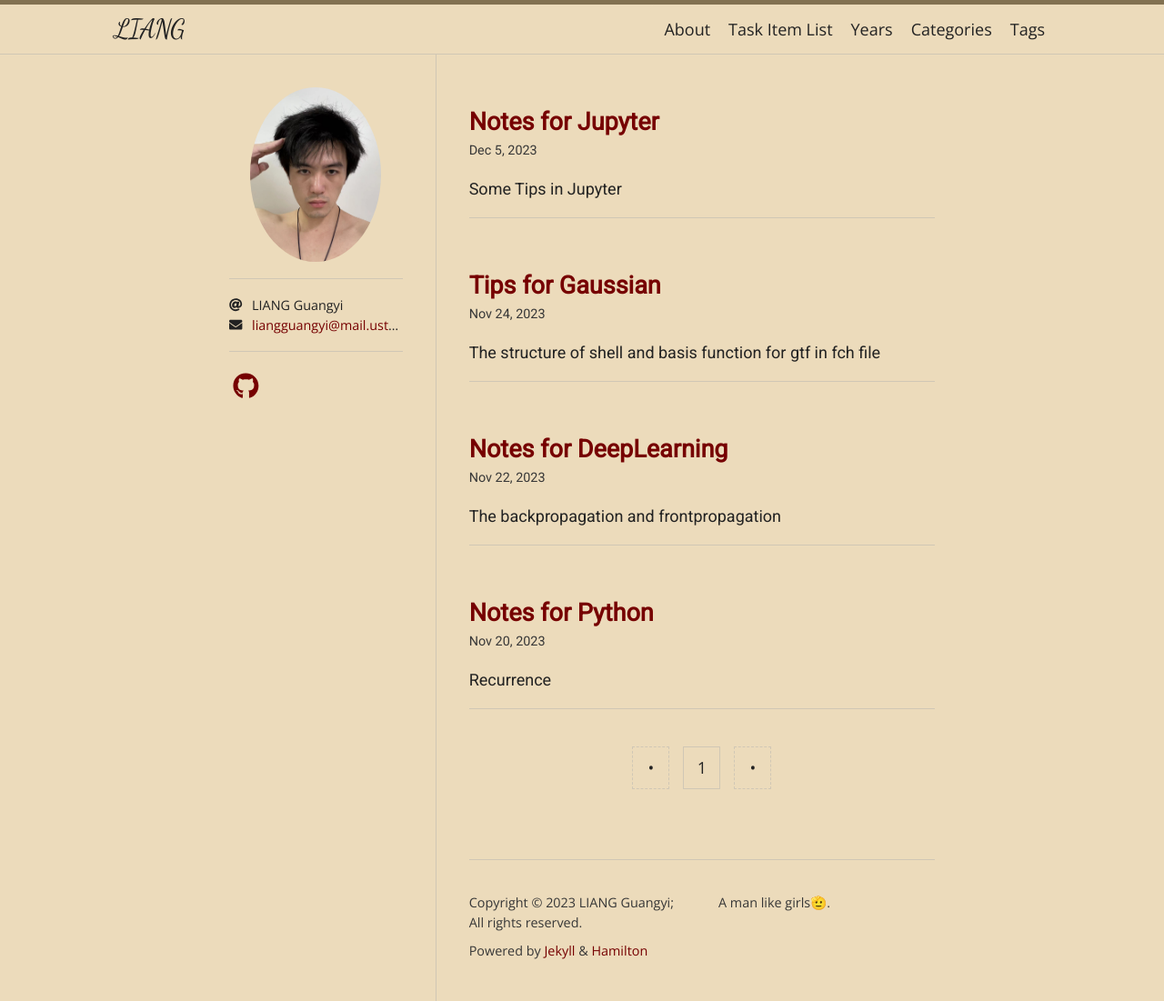
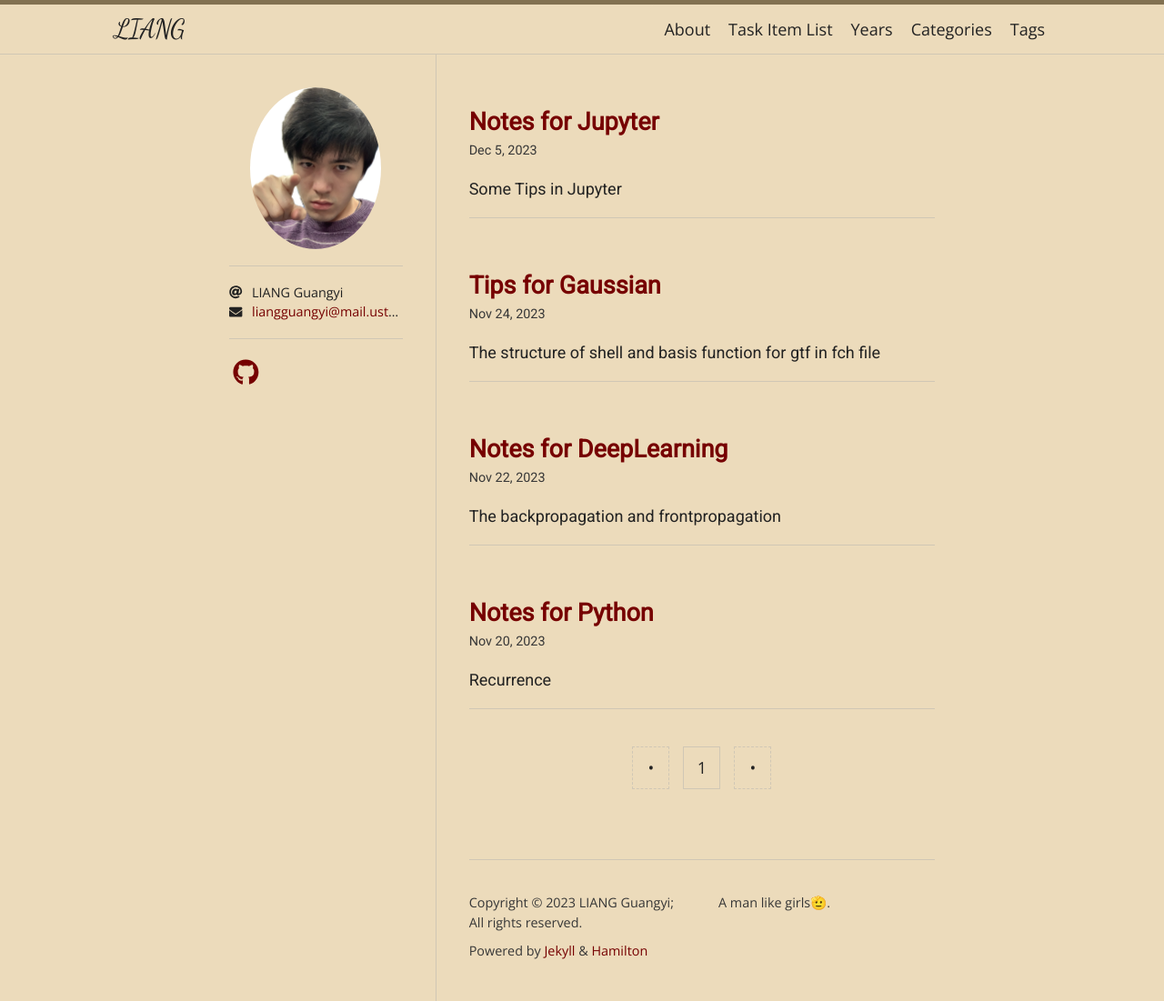
Before and after one commit to liangguangyii/liangguangyii.github.io, a Jekyll site: the page built from index.html, in a window 1280 px wide. Shown: the whole page at 91% size. Built offline with Jekyll 4.4.1, drawn with Linux system fonts in a browser that asks for light colours; nearby versions of some CDN libraries; some web fonts are replaced; the list of posts is cut into pages by our own code.

Commit message:
update logo_new

```diff
--- a/_config.yml
+++ b/_config.yml
@@ -1,7 +1,7 @@
 title: LIANG
 description: A man like girls🫡.
 author: LIANG Guangyi
-avatar: /logo.jpg
+avatar: /logo_new.jpg
 email: liangguangyi@mail.ustc.edu.cn
 plugins:
   - jekyll-seo-tag
@@ -35,7 +35,7 @@
 twitter:
   username: Liang Guangyi
   card: summary
-logo: logo.jpg
+logo: logo_new.jpg
 social:
   name: Liang Guangyi
   links:
```
Also changed, not shown: logo_new.jpg (added).
